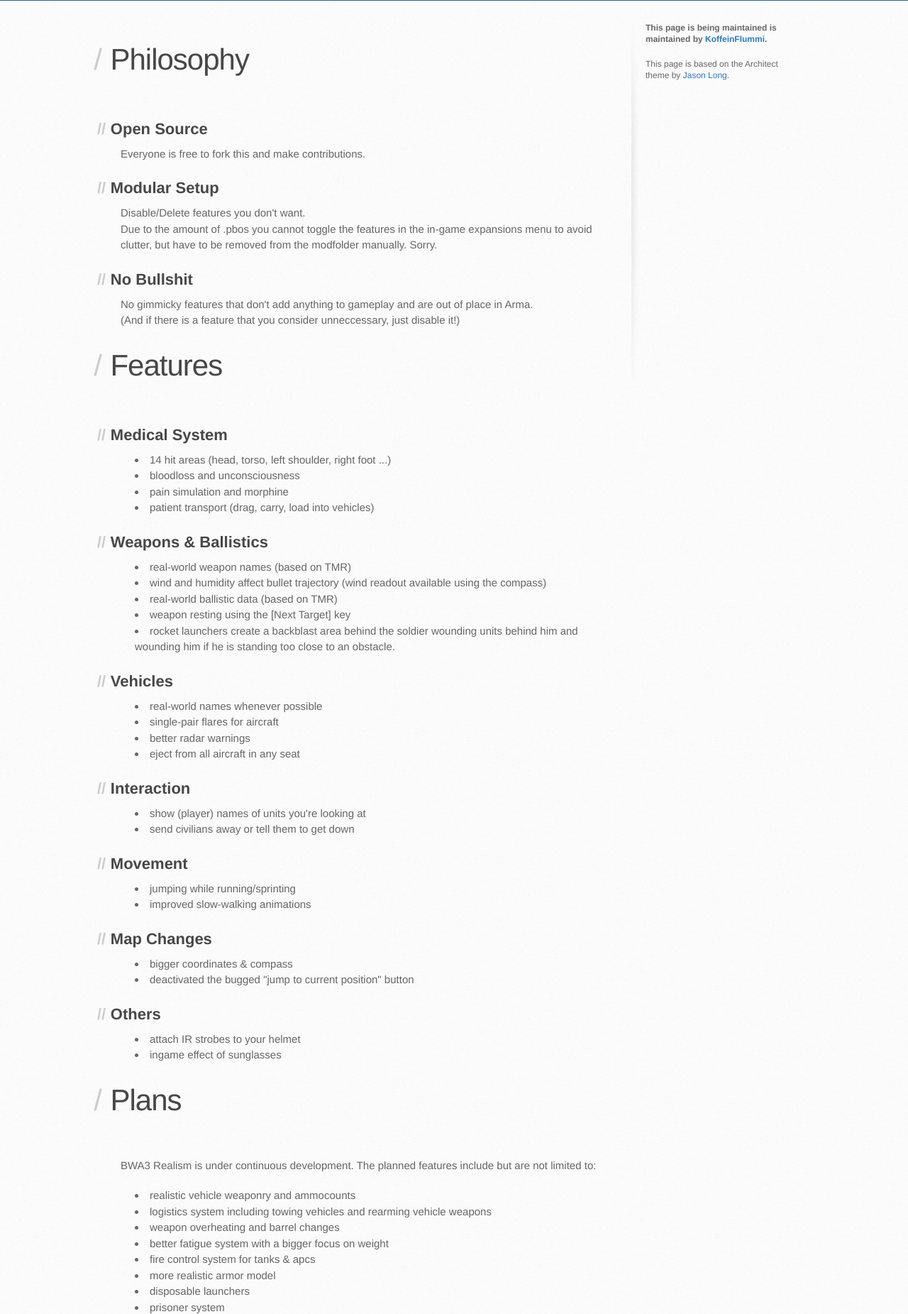
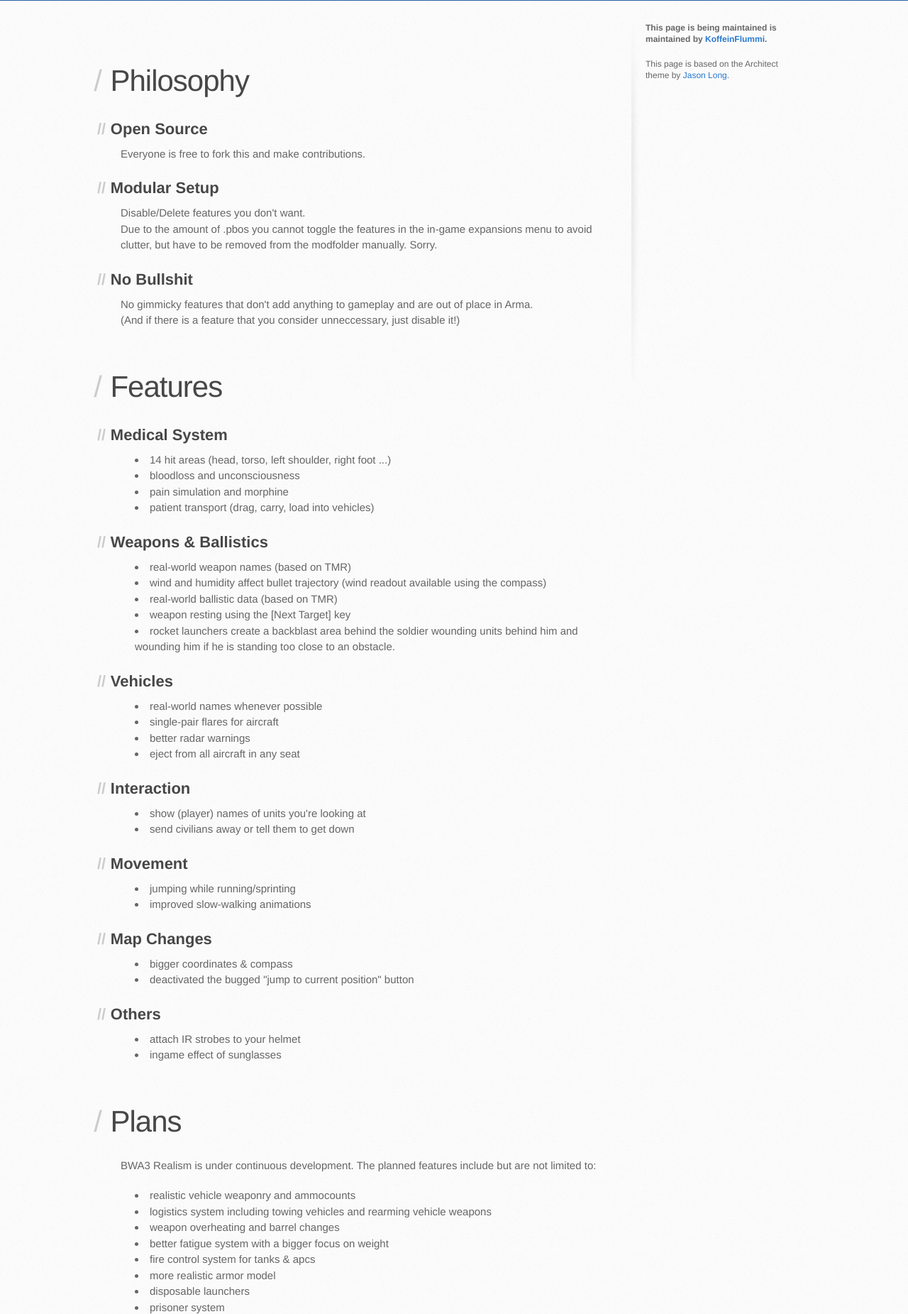
Before and after one commit to KoffeinFlummi/AGM, a PHP site: page / in a window 1280 px wide. Shown: the part 294-2145 px from the top of the page at 71% size. Run offline with PHP 8.4, Linux system fonts and the light colour scheme; some libraries are stand-ins or nearby versions.

Commit message:
Update stylesheet.css

```diff
--- a/stylesheets/stylesheet.css
+++ b/stylesheets/stylesheet.css
@@ -230,8 +230,8 @@ form {
 /* GENERAL ELEMENT TYPE STYLES */
 
 #main-content h1 {
-  margin-top: 20px;
-  margin-bottom: 50px;
+  margin-top: 50px;
+  margin-bottom: 20px;
   font-family: 'Helvetica Neue', Helvetica, Arial, serif;
   font-size: 2.8em;
   letter-spacing: -1px;
```
